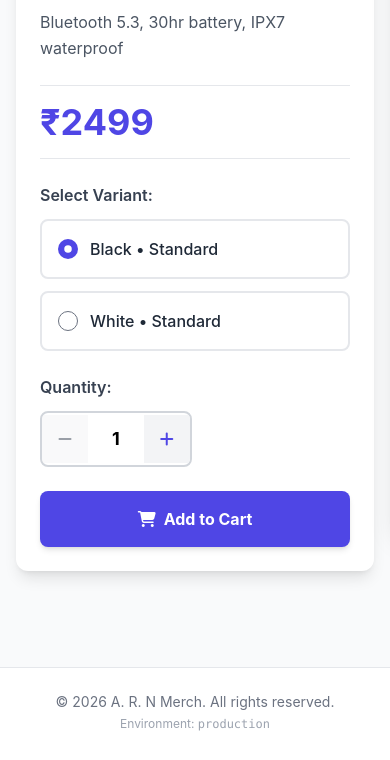
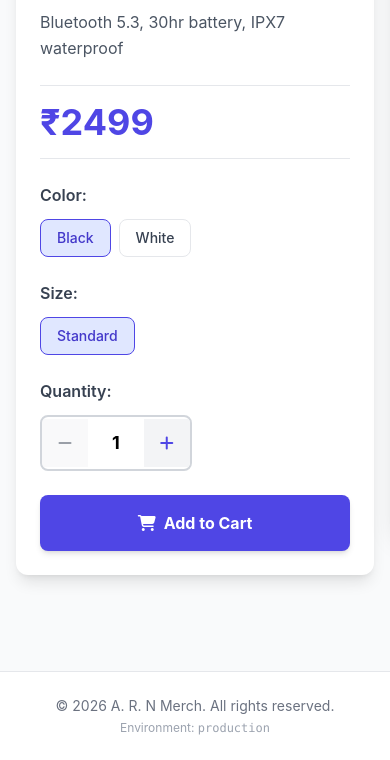
Before and after one commit to theitruler/ngoshoparngct, a Flask app: page /product/1 in a window 390 px wide. Shown: the part 319-1079 px from the top of the page. Before the commit the page ends 1050 px from the top, so only its background shows below. Run offline with Flask 3, Linux system fonts and the light colour scheme; data that the repository does not hold is empty; parts of the project's set-up code (start-up, migrations or seed data) failed here and were passed over; some libraries are stand-ins or nearby versions.

Commit message:
added variants and notification bar

```diff
--- a/templates/product_detail.html
+++ b/templates/product_detail.html
@@ -1,3 +1,4 @@
+<!-- templates/product_detail.html -->
 {% extends "base.html" %}
 {% block title %}{{ product.name }}{% endblock %}
 {% block content %}
@@ -21,27 +22,46 @@
       <div class="border-t border-b border-gray-200 py-4">
         <span class="text-4xl font-bold text-primary">₹{{ product.price }}</span>
       </div>
-{% if product.variants and product.variants|length > 0 %}
+
+      <!-- Color Selector -->
+      {% if product.colors and product.colors|length > 0 %}
       <div>
-<label class="block text-gray-700 font-semibold mb-3">Select Variant:</label>
-<div class="grid grid-cols-1 gap-3">
-{% for variant in product.variants %}
-<label class="border-2 rounded-lg p-4 cursor-pointer hover:bg-gray-50 transition flex items-center space-x-3 variant-label">
-<input
-type="radio"
-name="selected-variant"
-value='{{ variant | tojson }}'
-class="w-5 h-5 text-primary focus:ring-primary variant-radio"
-{% if loop.first %}checked{% endif %}
+        <label class="block text-gray-700 font-semibold mb-3">Color:</label>
+        <div class="flex flex-wrap gap-2">
+          {% for color in product.colors %}
+          <button
+            type="button"
+            class="color-btn border rounded-lg px-4 py-2 text-sm font-medium text-gray-700 hover:bg-gray-100"
+            data-color="{{ color | trim }}"
+            {% if loop.first %}data-selected="true"{% endif %}
           >
-<span class="text-gray-800 font-medium">
-{{ variant.color }}{% if variant.size %} • {{ variant.size }}{% endif %}
-</span>
-</label>
+            {{ color | trim }}
+          </button>
           {% endfor %}
         </div>
       </div>
       {% endif %}
+
+      <!-- Size Selector -->
+      {% if product.sizes and product.sizes|length > 0 %}
+      <div>
+        <label class="block text-gray-700 font-semibold mb-3">Size:</label>
+        <div class="flex flex-wrap gap-2">
+          {% for size in product.sizes %}
+          <button
+            type="button"
+            class="size-btn border rounded-lg px-4 py-2 text-sm font-medium text-gray-700 hover:bg-gray-100"
+            data-size="{{ size | trim }}"
+            {% if loop.first %}data-selected="true"{% endif %}
+          >
+            {{ size | trim }}
+          </button>
+          {% endfor %}
+        </div>
+      </div>
+      {% endif %}
+
+      <!-- Quantity -->
       <div>
         <label class="block text-gray-700 font-semibold mb-3">Quantity:</label>
         <div class="flex items-center space-x-4">
@@ -60,6 +80,7 @@ disabled
           </div>
         </div>
       </div>
+
       <button
         id="add-to-cart-btn"
         class="w-full bg-primary hover:bg-indigo-700 text-white font-bold py-4 rounded-lg transition transform hover:scale-105 shadow-md"
@@ -69,31 +90,69 @@ class="w-full bg-primary hover:bg-indigo-700 text-white font-bold py-4 rounded-l
     </div>
   </div>
 </div>
+
 <script>
 document.addEventListener('DOMContentLoaded', () => {
   const productId = {{ product.id }};
   let qty = 1;
   let isInCart = false;
+  let selectedColor = null;
+  let selectedSize = null;
+
   const qtyDisplay = document.getElementById('quantity-display');
   const decBtn = document.getElementById('dec-btn');
   const incBtn = document.getElementById('inc-btn');
   const addToCartBtn = document.getElementById('add-to-cart-btn');
-const variantRadios = document.querySelectorAll('.variant-radio');
 
-// Get selected variant
-function getSelectedVariant() {
-const selectedInput = document.querySelector('input[name="selected-variant"]:checked');
-return selectedInput ? JSON.parse(selectedInput.value) : null;
+  // Initialize selections
+  const colorButtons = document.querySelectorAll('.color-btn');
+  const sizeButtons = document.querySelectorAll('.size-btn');
+
+  if (colorButtons.length > 0) {
+    selectedColor = colorButtons[0].dataset.color;
+    colorButtons[0].classList.add('bg-indigo-100', 'border-indigo-600', 'text-indigo-700');
+  }
+  if (sizeButtons.length > 0) {
+    selectedSize = sizeButtons[0].dataset.size;
+    sizeButtons[0].classList.add('bg-indigo-100', 'border-indigo-600', 'text-indigo-700');
   }
 
-// Compare variants
+  // Color selection
+  colorButtons.forEach(btn => {
+    btn.addEventListener('click', () => {
+      colorButtons.forEach(b => b.classList.remove('bg-indigo-100', 'border-indigo-600', 'text-indigo-700'));
+      btn.classList.add('bg-indigo-100', 'border-indigo-600', 'text-indigo-700');
+      selectedColor = btn.dataset.color;
+      checkCartStatus();
+    });
+  });
+
+  // Size selection
+  sizeButtons.forEach(btn => {
+    btn.addEventListener('click', () => {
+      sizeButtons.forEach(b => b.classList.remove('bg-indigo-100', 'border-indigo-600', 'text-indigo-700'));
+      btn.classList.add('bg-indigo-100', 'border-indigo-600', 'text-indigo-700');
+      selectedSize = btn.dataset.size;
+      checkCartStatus();
+    });
+  });
+
+  // Build variant object
+  function getSelectedVariant() {
+    const variant = {};
+    if (selectedColor) variant.color = selectedColor;
+    if (selectedSize) variant.size = selectedSize;
+    return Object.keys(variant).length > 0 ? variant : null;
+  }
+
+  // Compare variants safely
   function variantsMatch(v1, v2) {
     if (!v1 && !v2) return true;
     if (!v1 || !v2) return false;
-return JSON.stringify(v1) === JSON.stringify(v2);
+    return v1.color === v2.color && v1.size === v2.size;
   }
 
-// Check if item is in cart
+  // Check if current variant is in cart
   async function checkCartStatus() {
     try {
       const response = await fetch('/api/cart/state');
@@ -103,7 +162,6 @@ const variant = getSelectedVariant();
         const cartItem = data.cart.find(item => {
           return item.id === productId && variantsMatch(item.variant, variant);
         });
-
         if (cartItem) {
           isInCart = true;
           qty = cartItem.quantity;
@@ -123,17 +181,15 @@ console.error('Error checking cart:', error);
     }
   }
 
-// Update quantity (for items already in cart)
+  // Update quantity (for existing cart items)
   async function updateQuantity(newQty) {
     if (!isInCart) {
-// If not in cart, just update local display
       qty = newQty;
       qtyDisplay.textContent = qty;
       decBtn.disabled = qty <= 1;
       return true;
     }
 
-// If in cart, update via API
     try {
       const variant = getSelectedVariant();
       const response = await fetch('/update-cart', {
@@ -145,20 +201,15 @@ quantity: newQty,
           variant: variant
         })
       });
-
       const data = await response.json();
       if (data.success) {
         qty = newQty;
         qtyDisplay.textContent = qty;
         decBtn.disabled = qty <= 1;
-// Update global cart
-if (window.globalCart) {
-window.globalCart.loadCart();
-}
+        if (window.globalCart) window.globalCart.refreshCartState();
         return true;
       } else {
-// If update fails (item not in cart), treat as not in cart
-if (data.message && data.message.includes('not found')) {
+        if (data.message?.includes('not found')) {
           isInCart = false;
           qty = newQty;
           qtyDisplay.textContent = qty;
@@ -176,7 +227,7 @@ return false;
     }
   }
 
-// Add to cart or update quantity
+  // Add to cart
   async function handleAddToCart() {
     try {
       const variant = getSelectedVariant();
@@ -189,14 +240,11 @@ quantity: qty,
           variant: variant
         })
       });
-
       const data = await response.json();
       if (data.success) {
         isInCart = true;
         addToCartBtn.innerHTML = '<i class="fas fa-check mr-2"></i>In Cart';
-if (window.globalCart) {
-window.globalCart.loadCart();
-}
+        if (window.globalCart) window.globalCart.refreshCartState();
       } else {
         alert(data.error || 'Failed to add to cart');
       }
@@ -206,37 +254,24 @@ alert('Failed to add to cart');
     }
   }
 
-// Decrement button
+  // Event listeners
   decBtn.addEventListener('click', async () => {
-if (qty > 1) {
-await updateQuantity(qty - 1);
-}
+    if (qty > 1) await updateQuantity(qty - 1);
   });
 
-// Increment button
   incBtn.addEventListener('click', async () => {
     await updateQuantity(qty + 1);
   });
 
-// Add to cart button - only adds, doesn't update
   addToCartBtn.addEventListener('click', async () => {
     if (isInCart) {
-// If already in cart, update the quantity
       await updateQuantity(qty);
     } else {
-// If not in cart, add it
       await handleAddToCart();
     }
   });
 
-// Variant change handler
-variantRadios.forEach(radio => {
-radio.addEventListener('change', () => {
-checkCartStatus();
-});
-});
-
-// Initial cart check
+  // Initial check
   checkCartStatus();
 });
 </script>
--- a/templates/rightsidebar.html
+++ b/templates/rightsidebar.html
@@ -7,7 +7,6 @@
         <i class="fas fa-times text-xl"></i>
       </button>
     </div>
-
     <div class="space-y-5">
       <!-- Product Preview -->
       <div class="flex items-center space-x-4">
@@ -18,8 +17,13 @@
         </div>
       </div>
 
-      <!-- Variant Selector -->
-      <div id="variant-selector-container">
+      <!-- Color Selector -->
+      <div id="color-selector-container">
+        <!-- Filled dynamically by JS -->
+      </div>
+
+      <!-- Size Selector -->
+      <div id="size-selector-container">
         <!-- Filled dynamically by JS -->
       </div>
 
@@ -56,57 +60,86 @@ document.addEventListener('DOMContentLoaded', () => {
   const qtyDec = document.getElementById('qty-dec');
   const qtyInc = document.getElementById('qty-inc');
   const addToCartBtn = document.getElementById('sidebar-add-to-cart');
-  const variantContainer = document.getElementById('variant-selector-container');
+  const colorContainer = document.getElementById('color-selector-container');
+  const sizeContainer = document.getElementById('size-selector-container');
 
   let currentProductId = null;
-  let selectedVariant = null;
+  let selectedColor = null;
+  let selectedSize = null;
   let quantity = 1;
 
   // Open sidebar from anywhere
   window.openVariantSidebar = (product) => {
     currentProductId = product.id;
-    document.getElementById('sidebar-product-name').textContent = product.name;
+    document.getElementById('sidebar-product-name').textContent = product.name.trim();
     document.getElementById('sidebar-product-price').textContent = '₹' + product.price;
-    document.getElementById('sidebar-product-img').src = product.image;
+    document.getElementById('sidebar-product-img').src = product.image.trim();
 
     // Reset state
     quantity = 1;
     qtyValue.textContent = '1';
     qtyDec.disabled = true;
-    selectedVariant = null;
+    selectedColor = null;
+    selectedSize = null;
 
-    // Render variants
-    if (product.variants && product.variants.length > 0) {
-      let html = `<label class="block text-gray-700 font-medium mb-2">Choose Variant</label><div class="grid grid-cols-1 gap-3">`;
-      product.variants.forEach((v, idx) => {
-        html += `
-          <label class="border rounded-lg p-3 cursor-pointer hover:bg-gray-50 flex items-center space-x-3 variant-option" data-variant='${JSON.stringify(v)}'>
-            <input type="radio" name="selected-variant" value="${idx}" class="sr-only peer" />
-            <span class="inline-block w-4 h-4 rounded-full border border-gray-300 peer-checked:border-indigo-600 peer-checked:bg-indigo-600 flex items-center justify-center">
-              <i class="fas fa-check text-white text-xs hidden peer-checked:block"></i>
-            </span>
-            <span>
-              <span class="font-medium">${v.color}</span>
-              ${v.size ? ` • ${v.size}` : ''}
-            </span>
-          </label>
+    // Render Colors
+    if (product.colors && product.colors.length > 0) {
+      let colorHtml = `<label class="block text-gray-700 font-medium mb-2">Color</label><div class="grid grid-cols-2 gap-2">`;
+      product.colors.forEach(color => {
+        const cleanColor = color.trim();
+        colorHtml += `
+          <button
+            type="button"
+            class="color-option border rounded-lg p-2 text-sm text-gray-700 hover:bg-gray-100 flex items-center justify-center"
+            data-color="${cleanColor}"
+          >
+            ${cleanColor}
+          </button>
         `;
       });
-      html += `</div>`;
-      variantContainer.innerHTML = html;
+      colorHtml += `</div>`;
+      colorContainer.innerHTML = colorHtml;
+    } else {
+      colorContainer.innerHTML = '';
+    }
 
-      // Attach event listeners to new options
-      document.querySelectorAll('.variant-option').forEach(opt => {
-        opt.addEventListener('click', () => {
-          selectedVariant = JSON.parse(opt.dataset.variant);
-          document.querySelectorAll('.variant-option input').forEach(inp => inp.checked = false);
-          opt.querySelector('input').checked = true;
+    // Render Sizes
+    if (product.sizes && product.sizes.length > 0) {
+      let sizeHtml = `<label class="block text-gray-700 font-medium mb-2">Size</label><div class="grid grid-cols-2 gap-2">`;
+      product.sizes.forEach(size => {
+        const cleanSize = size.trim();
+        sizeHtml += `
+          <button
+            type="button"
+            class="size-option border rounded-lg p-2 text-sm text-gray-700 hover:bg-gray-100 flex items-center justify-center"
+            data-size="${cleanSize}"
+          >
+            ${cleanSize}
+          </button>
+        `;
+      });
+      sizeHtml += `</div>`;
+      sizeContainer.innerHTML = sizeHtml;
+    } else {
+      sizeContainer.innerHTML = '';
+    }
+
+    // Attach event listeners
+    document.querySelectorAll('.color-option').forEach(btn => {
+      btn.addEventListener('click', () => {
+        document.querySelectorAll('.color-option').forEach(b => b.classList.remove('bg-indigo-100', 'border-indigo-600'));
+        btn.classList.add('bg-indigo-100', 'border-indigo-600');
+        selectedColor = btn.dataset.color;
       });
     });
-    } else {
-      variantContainer.innerHTML = '<p class="text-gray-500">No variants available.</p>';
-      selectedVariant = null;
-    }
+
+    document.querySelectorAll('.size-option').forEach(btn => {
+      btn.addEventListener('click', () => {
+        document.querySelectorAll('.size-option').forEach(b => b.classList.remove('bg-indigo-100', 'border-indigo-600'));
+        btn.classList.add('bg-indigo-100', 'border-indigo-600');
+        selectedSize = btn.dataset.size;
+      });
+    });
 
     // Show sidebar
     sidebar.classList.remove('translate-x-full');
@@ -129,7 +162,6 @@ document.addEventListener('DOMContentLoaded', () => {
     qtyValue.textContent = quantity;
     qtyDec.disabled = false;
   });
-
   qtyDec.addEventListener('click', () => {
     if (quantity > 1) {
       quantity--;
@@ -141,8 +173,30 @@ document.addEventListener('DOMContentLoaded', () => {
   // Add to cart
   addToCartBtn.addEventListener('click', async () => {
     if (!currentProductId) return;
+
+    // Validate selections if variants exist
+    const hasColors = document.querySelectorAll('.color-option').length > 0;
+    const hasSizes = document.querySelectorAll('.size-option').length > 0;
+
+    if (hasColors && !selectedColor) {
+      alert('Please select a color.');
+      return;
+    }
+    if (hasSizes && !selectedSize) {
+      alert('Please select a size.');
+      return;
+    }
+
+    // Build variant object only if needed
+    let variant = null;
+    if (selectedColor || selectedSize) {
+      variant = {};
+      if (selectedColor) variant.color = selectedColor;
+      if (selectedSize) variant.size = selectedSize;
+    }
+
     try {
-await window.globalCart.addToCart(currentProductId, quantity, selectedVariant);
+      await window.globalCart.addToCart(currentProductId, quantity, variant);
       closeSidebar();
     } catch (err) {
       console.error(err);
```
Also changed, not shown: products.json (+12 -24 lines), templates/products.html (+82 -30 lines). Lines whose indentation alone changed are shown as unchanged.
